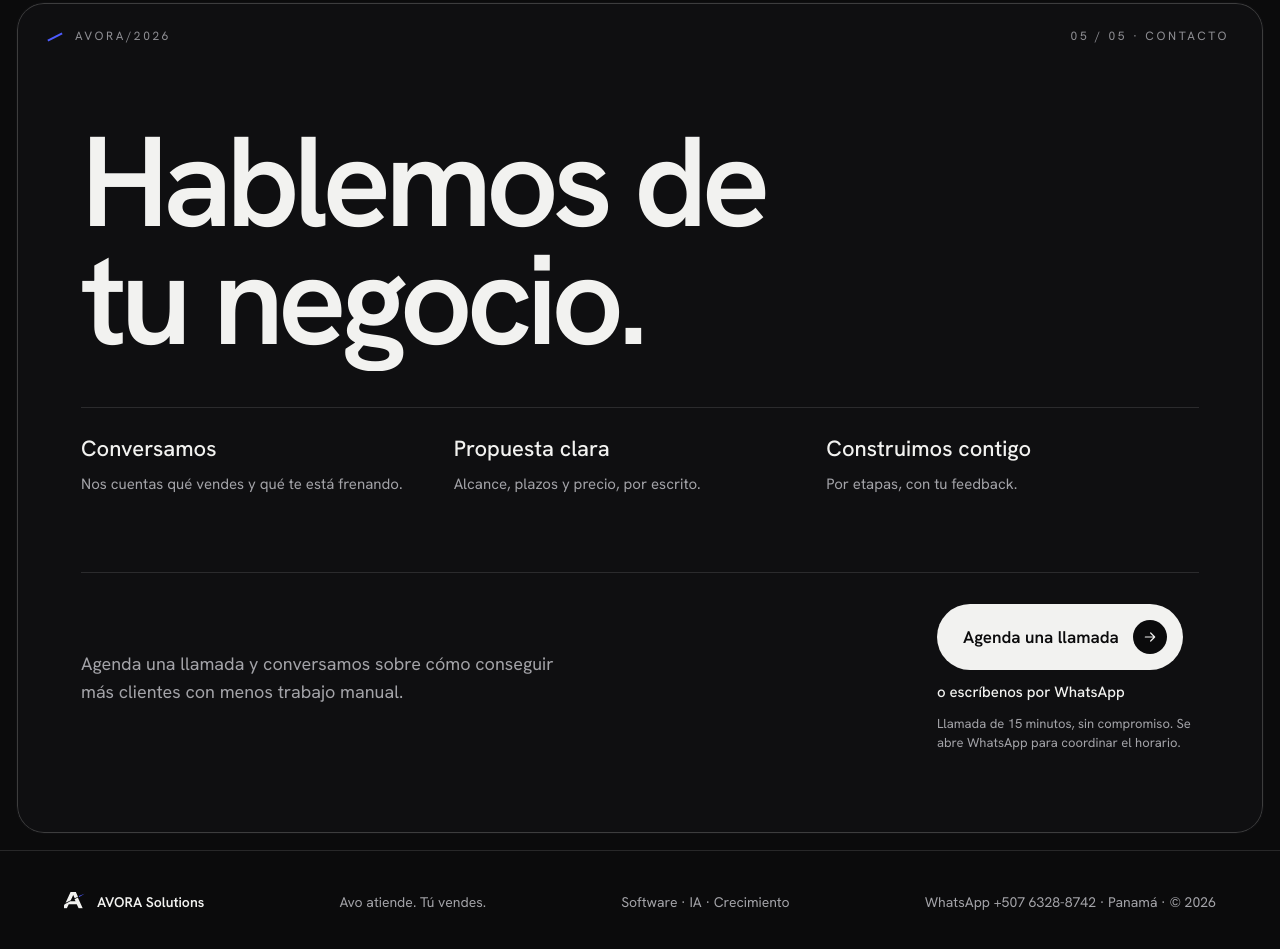
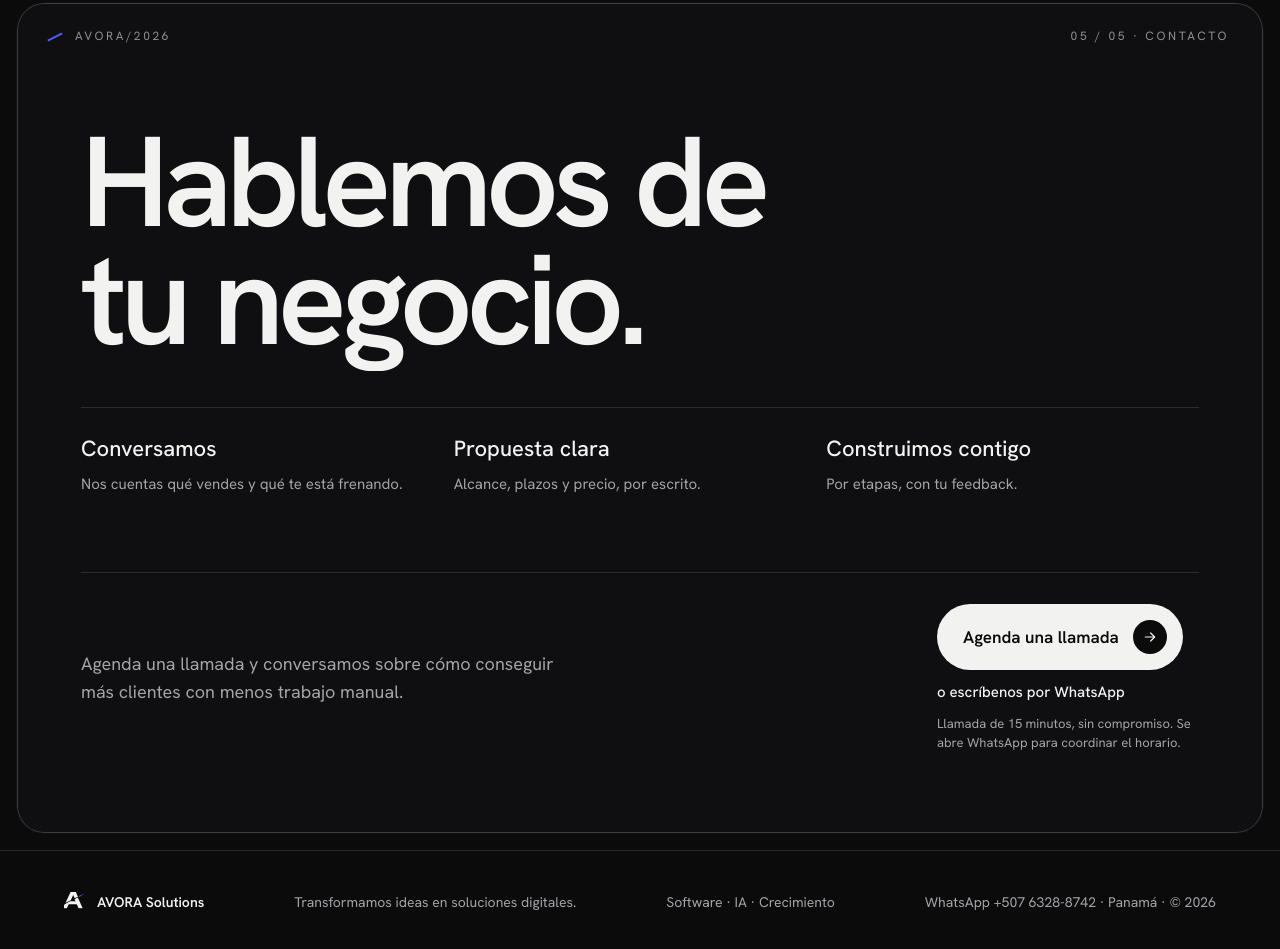
Before and after one commit to andrevalencia-collab/avora-solutions, a plain HTML site: page index.html in a window 1280 px wide. Shown: the part 3625-4574 px from the top of the page. Drawn offline with Linux system fonts and the light colour scheme.

Commit message:
Update footer text in index.html

```diff
--- a/index.html
+++ b/index.html
@@ -370,7 +370,7 @@
       <svg class="site-footer__logo" viewBox="14 24 180 154" aria-hidden="true"><use href="#i-logo"/></svg>
       <span class="claro">AVORA Solutions</span>
     </p>
-    <p>Avo atiende. Tú vendes.</p>
+    <p>Transformamos ideas en soluciones digitales.</p>
     <p>Software · IA · Crecimiento</p>
     <p><a href="https://wa.me/50763288742" data-wa="escribir" target="_blank" rel="noopener">WhatsApp +507 6328-8742</a> · Panamá · © 2026</p>
   </footer>
```
